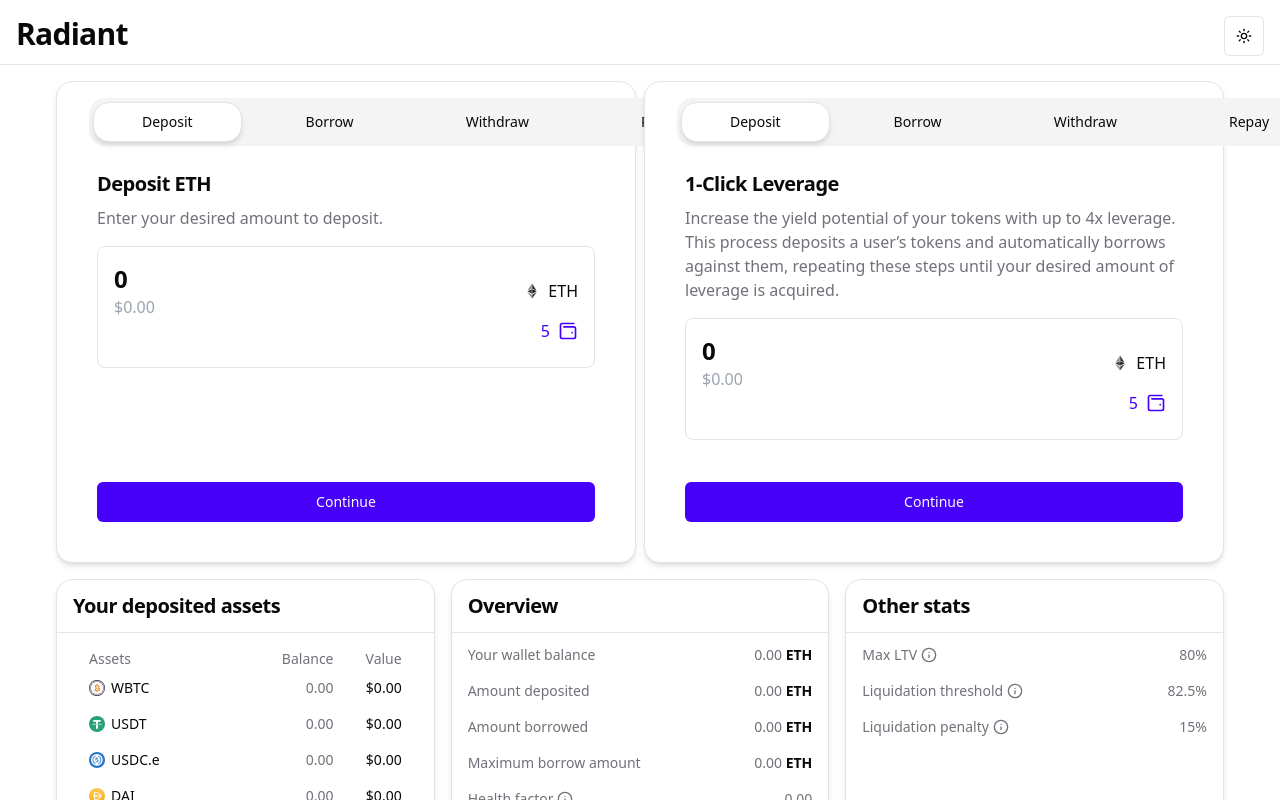
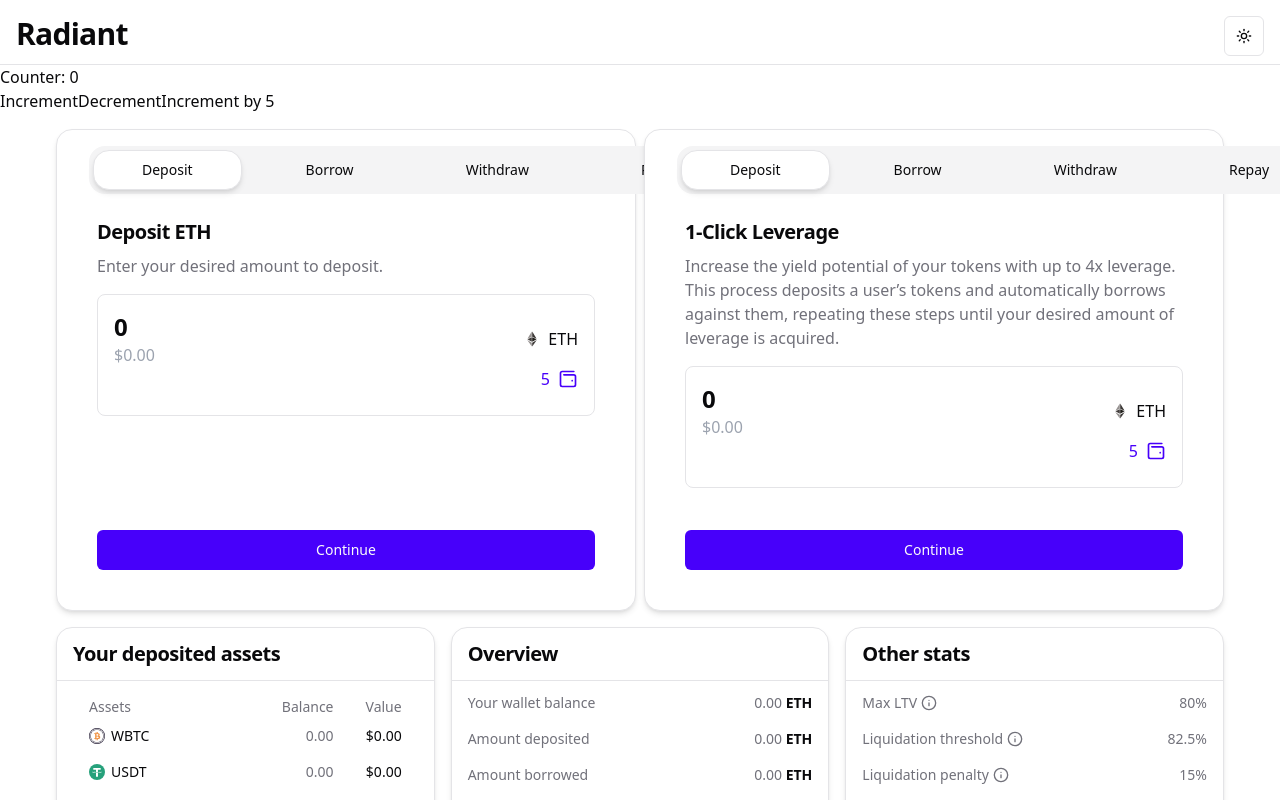
Before and after one commit to SachinCoder1/frontend-task, a Next.js app: page / in a window 1280 px wide. Shown: the top 800 px of the page. Built offline with nearby package versions, Linux system fonts and the light colour scheme.

Commit message:
redux setup

```diff
--- a/package.json
+++ b/package.json
@@ -9,6 +9,8 @@
     "lint": "next lint"
   },
   "dependencies": {
+    "@reduxjs/toolkit": "^2.2.6",
+    "@types/react-redux": "^7.1.33",
     "class-variance-authority": "^0.7.0",
     "clsx": "^2.1.1",
     "lucide-react": "^0.407.0",
@@ -16,6 +18,7 @@
     "next-themes": "^0.3.0",
     "react": "^18",
     "react-dom": "^18",
+    "react-redux": "^9.1.2",
     "tailwind-merge": "^2.4.0",
     "usehooks-ts": "^3.1.0"
   },
--- a/src/app/layout.tsx
+++ b/src/app/layout.tsx
@@ -1,13 +1,16 @@
 import type { Metadata } from "next";
 import { Inter } from "next/font/google";
 import "./globals.css";
-import { ThemeProvider } from "@/components/providers/theme-provider"
+import { ThemeProvider } from "@/components/providers/theme-provider";
+import { Provider } from "react-redux";
+import store from "@/store";
+import { ReduxProvider } from "@/components/providers/redux-provider";
 
 const inter = Inter({ subsets: ["latin"] });
 
 export const metadata: Metadata = {
-  title: "Create Next App",
-  description: "Generated by create next app",
+  title: "Radiant",
+  description: "Radiant is Awesome",
 };
 
 export default function RootLayout({
@@ -25,7 +28,7 @@
           enableSystem
           disableTransitionOnChange
         >
-        {children}
+          <ReduxProvider>{children}</ReduxProvider>
         </ThemeProvider>
       </body>
     </html>
--- a/src/app/page.tsx
+++ b/src/app/page.tsx
@@ -1,3 +1,4 @@
+import Counter from "@/components/Counter";
 import DepositedAssets from "@/components/home/DepositedAssets";
 import Main from "@/components/home/main/Main";
 import Right from "@/components/home/main/Right";
@@ -12,6 +13,7 @@
       <div className="border-b py-2 px-4">
         <Navbar />
       </div>
+      <Counter />
       <div className="md:px-10 px-2">
         <div className="mt-4 grid lg:grid-cols-2 px-4 gap-2">
         <Card className="rounded-2xl">
--- /dev/null
+++ b/src/components/Counter.tsx
@@ -0,0 +1,22 @@
+'use client'
+
+import React from 'react';
+import { useSelector } from 'react-redux';
+import { RootState, useAppDispatch } from '@/store';
+import { increment, decrement, incrementByAmount } from '@/store/slices/counterSlice';
+
+const Counter: React.FC = () => {
+  const dispatch = useAppDispatch();
+  const count = useSelector((state: RootState) => state.counter.value);
+
+  return (
+    <div>
+      <h1>Counter: {count}</h1>
+      <button onClick={() => dispatch(increment())}>Increment</button>
+      <button onClick={() => dispatch(decrement())}>Decrement</button>
+      <button onClick={() => dispatch(incrementByAmount(5))}>Increment by 5</button>
+    </div>
+  );
+};
+
+export default Counter;
--- /dev/null
+++ b/src/components/providers/redux-provider.tsx
@@ -0,0 +1,12 @@
+"use client"
+
+import * as React from "react"
+import { Provider } from "react-redux"
+import store from "@/store"
+
+type Props = {
+    children: React.ReactNode
+}
+export function ReduxProvider({ children, ...props }: Props) {
+  return <Provider store={store} {...props}>{children}</Provider>
+}
--- /dev/null
+++ b/src/store/index.ts
@@ -0,0 +1,16 @@
+'use client'
+
+import { configureStore } from '@reduxjs/toolkit';
+import { useDispatch } from 'react-redux';
+import rootReducer from './rootReducer';
+
+const store = configureStore({
+  reducer: rootReducer,
+});
+
+export type AppDispatch = typeof store.dispatch;
+export type RootState = ReturnType<typeof store.getState>;
+
+export const useAppDispatch = () => useDispatch<AppDispatch>();
+
+export default store;
--- /dev/null
+++ b/src/store/rootReducer.ts
@@ -0,0 +1,10 @@
+'use client'
+
+import { combineReducers } from '@reduxjs/toolkit';
+import counterReducer from './slices/counterSlice';
+
+const rootReducer = combineReducers({
+  counter: counterReducer,
+});
+
+export default rootReducer;
--- /dev/null
+++ b/src/store/slices/counterSlice.ts
@@ -0,0 +1,31 @@
+'use client'
+
+import { createSlice, PayloadAction } from '@reduxjs/toolkit';
+
+interface CounterState {
+  value: number;
+}
+
+const initialState: CounterState = {
+  value: 0,
+};
+
+const counterSlice = createSlice({
+  name: 'counter',
+  initialState,
+  reducers: {
+    increment: (state) => {
+      state.value += 1;
+    },
+    decrement: (state) => {
+      state.value -= 1;
+    },
+    incrementByAmount: (state, action: PayloadAction<number>) => {
+      state.value += action.payload;
+    },
+  },
+});
+
+export const { increment, decrement, incrementByAmount } = counterSlice.actions;
+
+export default counterSlice.reducer;
```
Also changed, not shown: 1 other file (tests, documents, lock files or other folders). Lines whose indentation alone changed are shown as unchanged.
